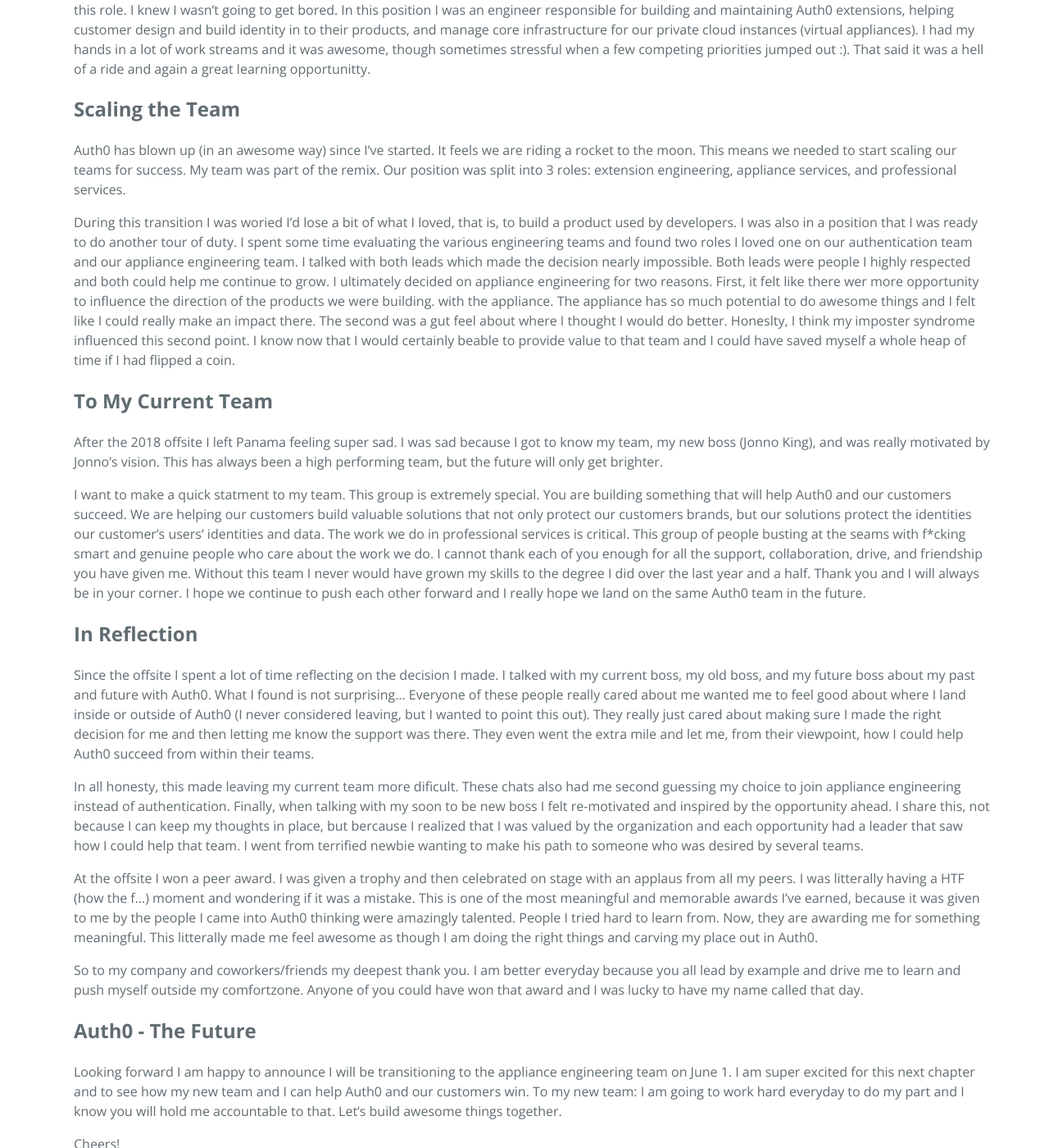
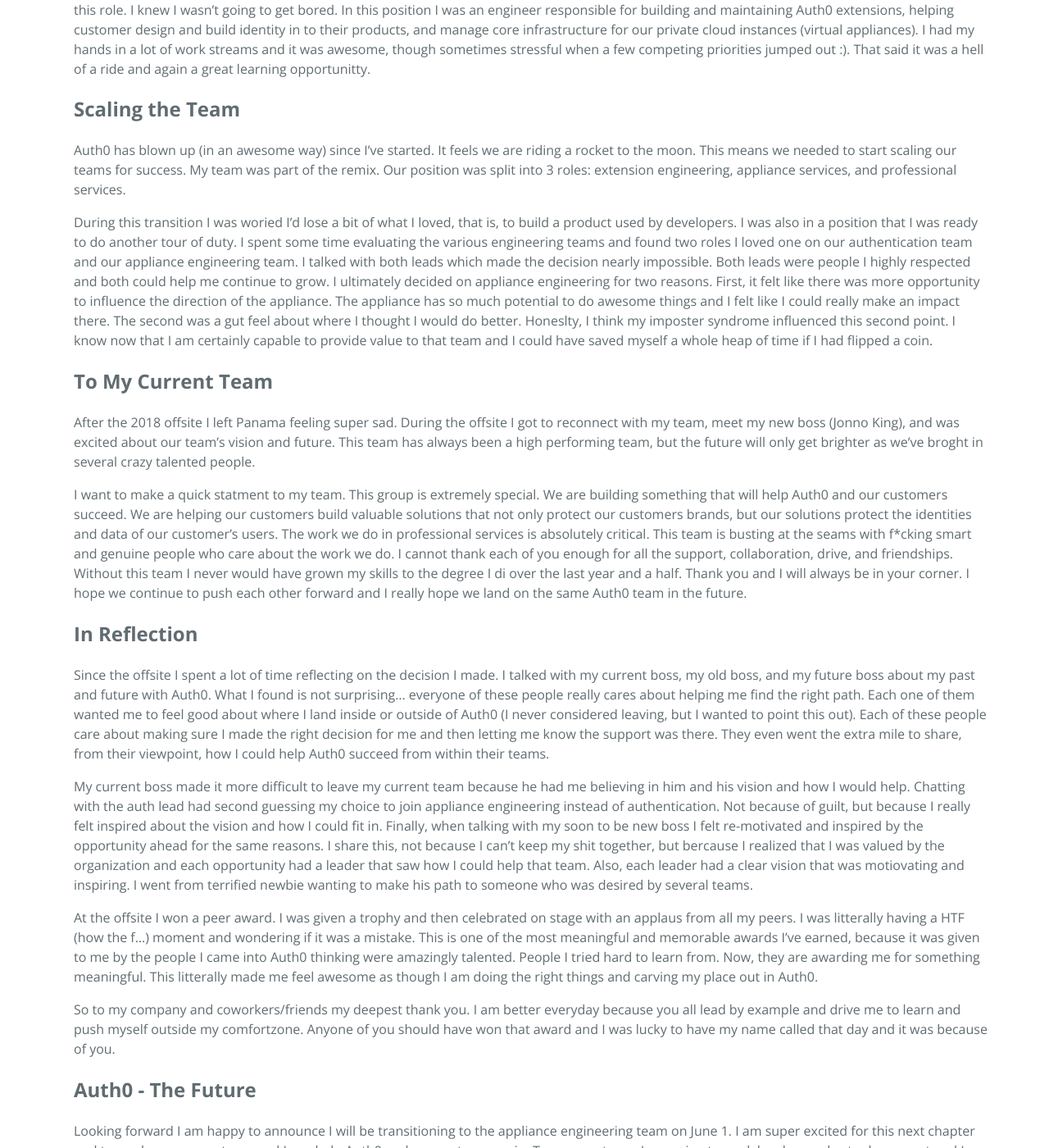
Before and after one commit to sgmeyer/sgmeyer.github.io, a Jekyll site: the page built from _posts/2018/2018-05-25-Same_Copmpany_A_New_Team.md, in a window 1280 px wide and 1400 px high, scrolled down 1718 px. Shown: the whole window at 82% size. Built offline with Jekyll 4.4.1, drawn with Linux system fonts in a browser that asks for light colours; comment, search, counter and statistics services are not loaded; some of the changed text lies outside the part shown.

Commit message:
Revisions to latest post

```diff
--- a/_posts/2018/2018-05-25-Same_Copmpany_A_New_Team.md
+++ b/_posts/2018/2018-05-25-Same_Copmpany_A_New_Team.md
@@ -35,23 +35,23 @@
 
 Auth0 has blown up (in an awesome way) since I've started.  It feels we are riding a rocket to the moon.  This means we needed to start scaling our teams for success.  My team was part of the remix.  Our position was split into 3 roles: extension engineering, appliance services, and professional services.
 
-During this transition I was woried I'd lose a bit of what I loved, that is, to build a product used by developers.  I was also in a position that I was ready to do another tour of duty.  I spent some time evaluating the various engineering teams and found two roles I loved one on our authentication team and our appliance engineering team.  I talked with both leads which made the decision nearly impossible.  Both leads were people I highly respected and both could help me continue to grow.  I ultimately decided on appliance engineering for two reasons.  First, it felt like there wer more opportunity to influence the direction of the products we were building. with the appliance.  The appliance has so much potential to do awesome things and I felt like I could really make an impact there.  The second was a gut feel about where I thought I would do better.  Honeslty, I think my imposter syndrome influenced this second point.  I know now that I would certainly beable to provide value to that team and I could have saved myself a whole heap of time if I had flipped a coin.
+During this transition I was woried I'd lose a bit of what I loved, that is, to build a product used by developers.  I was also in a position that I was ready to do another tour of duty.  I spent some time evaluating the various engineering teams and found two roles I loved one on our authentication team and our appliance engineering team.  I talked with both leads which made the decision nearly impossible.  Both leads were people I highly respected and both could help me continue to grow.  I ultimately decided on appliance engineering for two reasons.  First, it felt like there was more opportunity to influence the direction of the appliance.  The appliance has so much potential to do awesome things and I felt like I could really make an impact there.  The second was a gut feel about where I thought I would do better.  Honeslty, I think my imposter syndrome influenced this second point.  I know now that I am certainly capable to provide value to that team and I could have saved myself a whole heap of time if I had flipped a coin.
 
 ## To My Current Team
 
-After the 2018 offsite I left Panama feeling super sad.  I was sad because I got to know my team, my new boss (Jonno King), and was really motivated by Jonno's vision. This has always been a high performing team, but the future will only get brighter.
+After the 2018 offsite I left Panama feeling super sad.  During the offsite I got to reconnect with my team, meet my new boss (Jonno King), and was excited about our team's vision and future. This team has always been a high performing team, but the future will only get brighter as we've broght in several crazy talented people.
 
-I want to make a quick statment to my team.  This group is extremely special.  You are building something that will help Auth0 and our customers succeed.  We are helping our customers build valuable solutions that not only protect our customers brands, but our solutions protect the identities our customer's users' identities and data.  The work we do in professional services is critical.  This group of people busting at the seams with f*cking smart and genuine people who care about the work we do.  I cannot thank each of you enough for all the support, collaboration, drive, and friendship you have given me.  Without this team I never would have grown my skills to the degree I did over the last year and a half.  Thank you and I will always be in your corner. I hope we continue to push each other forward and I really hope we land on the same Auth0 team in the future.
+I want to make a quick statment to my team.  This group is extremely special.  We are building something that will help Auth0 and our customers succeed.  We are helping our customers build valuable solutions that not only protect our customers brands, but our solutions protect the identities and data of our customer's users.  The work we do in professional services is absolutely critical.  This team is busting at the seams with f*cking smart and genuine people who care about the work we do.  I cannot thank each of you enough for all the support, collaboration, drive, and friendships.  Without this team I never would have grown my skills to the degree I di over the last year and a half.  Thank you and I will always be in your corner. I hope we continue to push each other forward and I really hope we land on the same Auth0 team in the future.
 
 ## In Reflection
 
-Since the offsite I spent a lot of time reflecting on the decision I made.  I talked with my current boss, my old boss, and my future boss about my past and future with Auth0.  What I found is not surprising... Everyone of these people really cared about me wanted me to feel good about where I land inside or outside of Auth0 (I never considered leaving, but I wanted to point this out).  They really just cared about making sure I made the right decision for me and then letting me know the support was there.  They even went the extra mile and let me, from their viewpoint, how I could help Auth0 succeed from within their teams.
+Since the offsite I spent a lot of time reflecting on the decision I made.  I talked with my current boss, my old boss, and my future boss about my past and future with Auth0.  What I found is not surprising... everyone of these people really cares about helping me find the right path.  Each one of them wanted me to feel good about where I land inside or outside of Auth0 (I never considered leaving, but I wanted to point this out).  Each of these people care about making sure I made the right decision for me and then letting me know the support was there.  They even went the extra mile to share, from their viewpoint, how I could help Auth0 succeed from within their teams.
 
-In all honesty, this made leaving my current team more dificult. These chats also had me second guessing my choice to join appliance engineering instead of authentication. Finally, when talking with my soon to be new boss I felt re-motivated and inspired by the opportunity ahead.  I share this, not because I can keep my thoughts in place, but bercause I realized that I was valued by the organization and each opportunity had a leader that saw how I could help that team.  I went from terrified newbie wanting to make his path to someone who was desired by several teams.
+My current boss made it more difficult to leave my current team because he had me believing in him and his vision and how I would help. Chatting with the auth lead had second guessing my choice to join appliance engineering instead of authentication.  Not because of guilt, but because I really felt inspired about the vision and how I could fit in. Finally, when talking with my soon to be new boss I felt re-motivated and inspired by the opportunity ahead for the same reasons.  I share this, not because I can't keep my shit together, but bercause I realized that I was valued by the organization and each opportunity had a leader that saw how I could help that team.  Also, each leader had a clear vision that was motiovating and inspiring.  I went from terrified newbie wanting to make his path to someone who was desired by several teams.
 
-At the offsite I won a peer award.  I was given a trophy and then celebrated  on stage with an applaus from all my peers.  I was litterally having a HTF (how the f...) moment and wondering if it was a mistake.  This is one of the most meaningful and memorable awards I've earned, because it was given to me by the people I came into Auth0 thinking were amazingly talented.  People I tried hard to learn from.  Now, they are awarding me for something meaningful.  This litterally made me feel awesome as though I am doing the right things and carving my place out in Auth0.
+At the offsite I won a peer award.  I was given a trophy and then celebrated on stage with an applaus from all my peers.  I was litterally having a HTF (how the f...) moment and wondering if it was a mistake.  This is one of the most meaningful and memorable awards I've earned, because it was given to me by the people I came into Auth0 thinking were amazingly talented.  People I tried hard to learn from.  Now, they are awarding me for something meaningful.  This litterally made me feel awesome as though I am doing the right things and carving my place out in Auth0.
 
-So to my company and coworkers/friends my deepest thank you.  I am better everyday because you all lead by example and drive me to learn and push myself outside my comfortzone.  Anyone of you could have won that award and I was lucky to have my name called that day.
+So to my company and coworkers/friends my deepest thank you.  I am better everyday because you all lead by example and drive me to learn and push myself outside my comfortzone.  Anyone of you should have won that award and I was lucky to have my name called that day and it was because of you.
 
 ## Auth0 - The Future
 
```
Also changed, not shown: other parts of _posts/2018/2018-05-25-Same_Copmpany_A_New_Team.md (+1 -1 lines).
